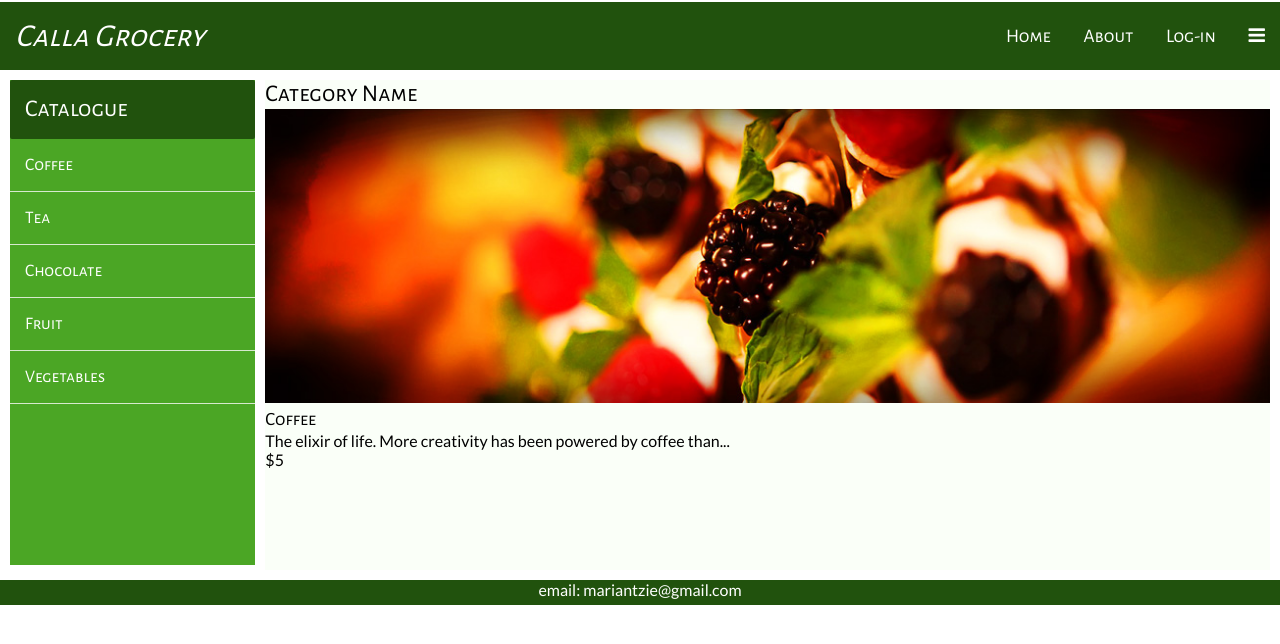
After one commit to antzie/Num-Num-Foods, a Flask app: template templates/category_public.html in a window 1280 px wide. The commit adds this page. Shown: the top 644 px of the page. Run offline with Flask 2, Linux system fonts and the light colour scheme; the template is opened without the code that fills it, so the values that code supplies are empty.

Commit message:
Started styling on category pages. Added a simple heading and connected 1/2 of front to back

```diff
--- a/static/css/style3.css
+++ b/static/css/style3.css
@@ -86,7 +86,7 @@ img {
 	width: 100%;
 	/*max-height: 200px;*/
 }
-
+/*
 .heading-category {
 	width: 100%;
 	height: auto;
@@ -95,19 +95,21 @@ img {
 	color: #ffffff;
 	text-align: center;
 }
-
+*/
 .section-welcome {
 	/*background-color: rgba(243, 255, 239, 0.41);*/
 	border-bottom: 2px solid #21520d;
 	text-align: center;
 }
 
-.section-welcome h2 {
+.heading-non-coloured {
 	border-top: 3px solid #21520d;
     border-bottom: 2px solid #21520d;
     padding: 15px 2px;
     font-weight: 600;
     color: #21520d;
+    background-color: inherit;
+    text-align:center;
 }
 
 .section-welcome p {
--- /dev/null
+++ b/templates/category_public.html
@@ -0,0 +1,67 @@
+<!-- Re-Jig Entire Style -->
+<!-- V1 26-03-2019 -->
+<!DOCTYPE html>
+<html lang="en">
+	<head>
+		<meta charset="utf-8">
+		<meta name="viewport" content="width=device-width, initial-scale=1.0">
+		<title>Category Page</title>
+		<link href="https://fonts.googleapis.com/css?family=Alegreya|Alegreya+Sans+SC|Alegreya+Sans+SC:800|Open+Sans:600|Lato" rel="stylesheet">
+		<link rel="stylesheet" href="https://cdnjs.cloudflare.com/ajax/libs/font-awesome/4.7.0/css/font-awesome.min.css">
+		<link rel="stylesheet" type="text/css" href="static/css/style3.css">
+
+	</head>
+	<body>
+		<header>
+			<div class="header-title">
+				<h1>Calla Grocery</h1>
+			</div>
+			<div class="header-nav">
+				<a class="nav-anchor" href="#">Home</a>
+				<a class="nav-anchor" href="#">About</a>
+				<a class="nav-anchor" href="#">Log-in</a>
+				<a href="#">
+					<i class="fa fa-bars" onclick="toggleSideMenu()"></i>
+				</a>
+			</div>
+		</header>
+		<nav class="nav-responsive">
+			<a href="#">Home</a>
+			<a href="#">About</a>
+			<a href="#">Log-in</a>
+		</nav>
+		<section class="content">
+			<div class="content-side" id="menu-side">
+				<div class="content-side-title">
+					<h2>Catalogue</h2>
+				</div>
+				<ul class="content-side-list">
+					<li>Coffee</li>
+					<li>Tea</li>
+					<li>Chocolate</li>
+					<li>Fruit</li>
+					<li>Vegetables</li>
+				</ul>
+			</div>
+			<section class="content-main-container">
+
+				<div class="content-main">
+					<h2 class="heading-category">Category Name</h2>
+					<img id="main-img" src="static/images/chocolate-cake-with-berry-header.jpg" alt="An out of focus picture of the rasberries atop a Chocolate Cake.">
+					<div class="description-lists">
+						<div class="description">
+							<div class="description-item">
+								<h3 class="heading-description">Coffee</h3>
+								<p>The elixir of life. More creativity has been powered by coffee than...</p>
+								<p>$5</p>
+							</div>
+						</div>
+					<div>
+			</section>
+		</section>
+		<footer>
+			<p>email: mariantzie@gmail.com</p>
+		</footer>
+	</body>
+	<script src='js/js-respons.js'></script>
+</html>
--- a/templates/main_page-rev.html
+++ b/templates/main_page-rev.html
@@ -17,7 +17,7 @@
 		<div class="content-main">
 			<img id="main-img" src="/static/images/chocolate-cake-with-berry-header.jpg" alt="An out of focus picture of the rasberries atop a Chocolate Cake.">
 			<section class="section-welcome">
-				<h2> Welcome to Calla </h2>
+				<h2 class="heading-non-coloured"> Welcome to Calla </h2>
 				<p>If you have landed on here from somewhere other than github - please note, this is an in-progress template for an item catalogue website.</p>
 				<p> Have a browse...</p>
 			</section>
```
Also changed, not shown: __init__2.py (+14 -5 lines), templates/category_public-rev.html (added, +31 -0 lines), templates/side-menu-rev.html (added, +10 -0 lines).
